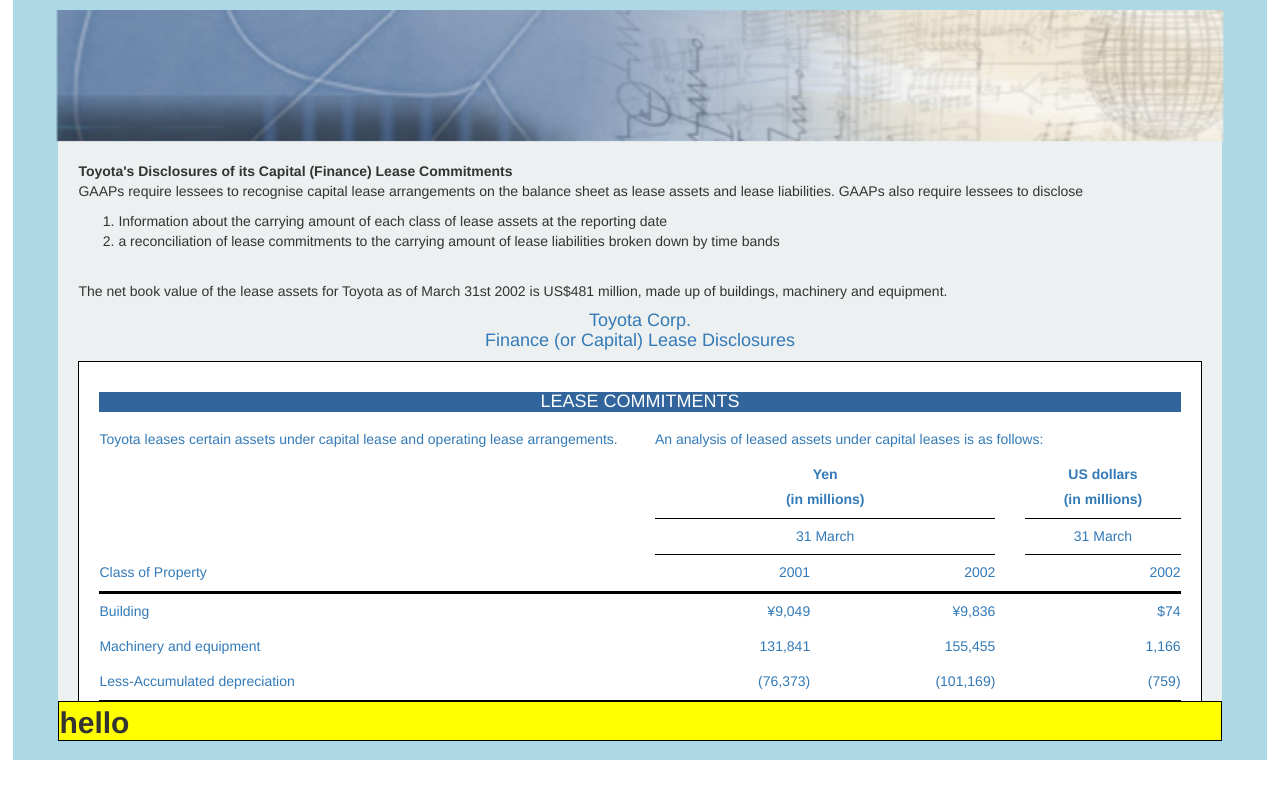
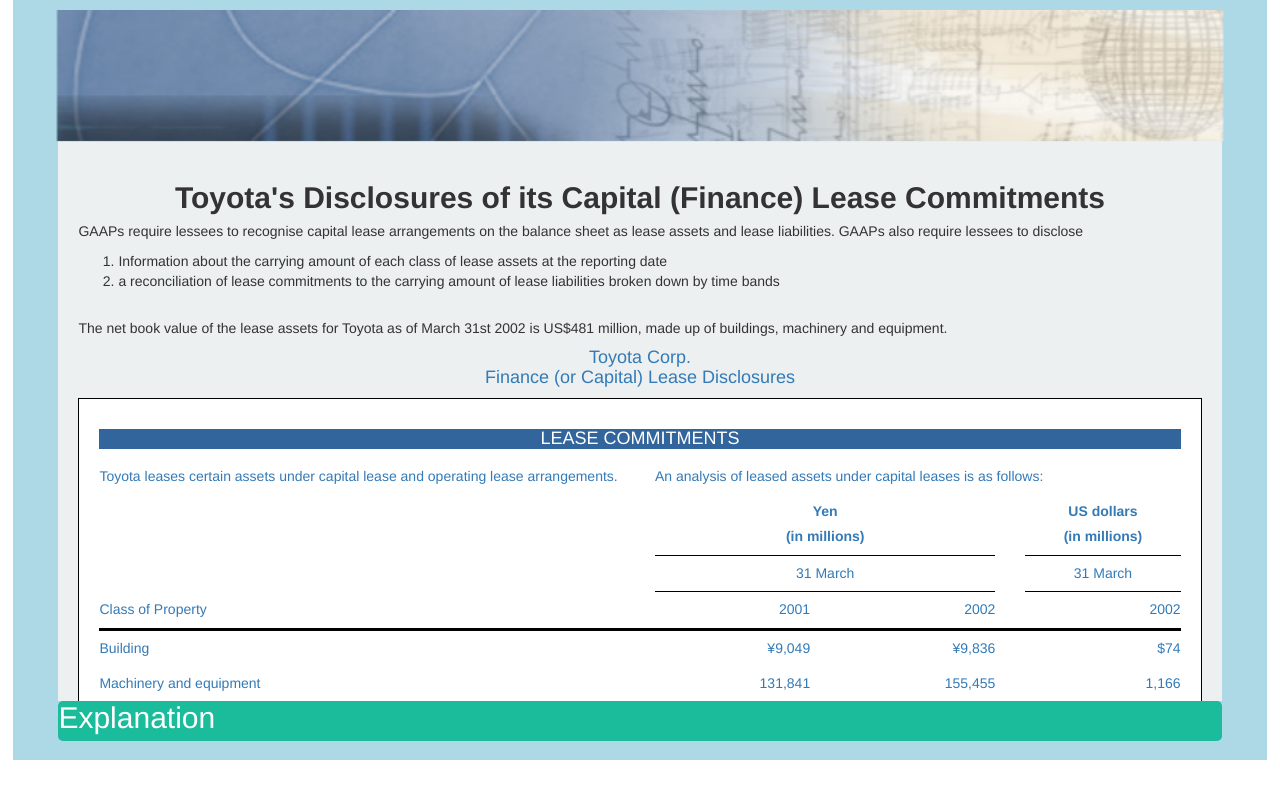
Before and after one commit to earthshakira/A3pixels-first-, a plain HTML site: page Page/index.html in a window 1280 px wide. Drawn offline with Linux system fonts and the light colour scheme.

Commit message:
second time

```diff
--- a/Page/dist/css/custom.css
+++ b/Page/dist/css/custom.css
@@ -17,12 +17,16 @@
 }
 .subhead{
   height:5vh;
-  border:1px solid black;
-  background-color: yellow;
+  background-color:#1ABC9C;
   position:relative;
   z-index:30;
+  cursor:pointer;
+  border-radius: 5px;
 }
 
+p{
+  margin-top:-3px;
+}
 .context{
   padding:20px;
   background-color: pink;
@@ -81,6 +85,7 @@
   position:relative;
   max-height: none;
   height:70vh;
+  background-color:rgba(236, 240, 241,1.0);
 }
 
 #explanation
@@ -92,20 +97,30 @@
   background-color:rgba(236, 240, 241,1.0);
 }
 
-@keyframes changewidth {
-  from {
-    text-shadow:50px 50px 50px 20px black;
-  }
-
-  to {
-    text-shadow:0px 0px 50px 20px black;
-  }
+.question-box{
+  margin:10px 40px;
 }
 
-.subhead-text{
-  font-weight: bold;
-  font-size:30px;
-  animation-duration: 0.5s;
-  animation-name: changewidth;
-  animation-iteration-count: infinite;
+.question-box > p{
+  font-size: 25px;
 }
+
+.question-answer
+{
+  height:80px;
+  margin:10px 40px;
+  background-color:#bdc3c7;
+  border-radius: 10px;
+}
+
+.tick-box{
+  height:60px;
+  width:60px;
+  border-radius:10px;
+  background-color: white;
+  margin-top: 10px;
+}
+
+.ans-txt{
+  font-size: 18px;
+}
--- /dev/null
+++ b/Page/dist/js/custom.js
@@ -0,0 +1,14 @@
+var click=false;
+$('.subhead').on('click',function(){
+  if(click){
+      $('#explanation').css('margin-top','-70vh');
+      $('#explanation').css('opacity','1');
+      $('.subhead-text').text('Explanation');
+  }
+  else{
+    $('#explanation').css('margin-top','-140vh');
+    $('#explanation').css('opacity','0');
+    $('.subhead-text').text('Question');
+  }
+    click=!click;
+});
--- a/Page/index.html
+++ b/Page/index.html
@@ -12,10 +12,44 @@
   <div class="row" style='position:relative;z-index:100;'>
       <img src='./img/header.png' style='width:93%;margin-left:3.5%' >
   </div>
-<div class='context' id='questions'></div>
+<div class='context' id='questions'>
+  <div class='question-box'>
+    <h2 class='bold' style='margin-top:40px;'>Question 1</h2>
+    <p>Compare the net book value of Toyota's capital lease assets with the present value of the net minimum lease payments of its capital leases. Both amounts appear on Toyota's balance sheet.Identify why these two values differ so considerably.</p>
+  </div>
+  <div class='question-answer row'>
+    <div class='col-xs-1'>
+      <div class='tick-box' id='1'>
+      </div>
+    </div>
+    <div class='col-xs-9'>
+      <p class='ans-txt'>The balance of the lease asset and that of lease liability do not match because lease
+assets are depreciated at a rate that is different from the reduction rate of lease liabilities.
+</p>
+    </div>
+  </div>
+  <div class='question-answer row'>
+    <div class='col-xs-1'>
+      <div class='tick-box' id='2'>
+      </div>
+    </div>
+    <div class='col-xs-9'>
+      <p class='ans-txt'>The balance of the lease asset and that of lease liability do not match because lease commitments liabilities are broken down by time bands.</p>
+    </div>
+  </div>
+  <div class='question-answer row'>
+    <div class='col-xs-1'>
+      <div class='tick-box' id='3'>
+      </div>
+    </div>
+    <div class='col-xs-9'>
+      <p class='ans-txt'>The balance of the lease asset and that of lease liability do not match because the undiscounted minimum lease payment balances are estimated values.</p>
+    </div>
+  </div>
+</div>
 <div class='context' id='explanation'>
-  <p><span class='bold'>Toyota's Disclosures of its Capital (Finance) Lease Commitments</span><br>
-  GAAPs require lessees to recognise capital lease arrangements on the balance sheet as lease assets and lease liabilities. GAAPs also require lessees to disclose</p>
+  <h2 class='bold center'>Toyota's Disclosures of its Capital (Finance) Lease Commitments</h2>
+  <p>GAAPs require lessees to recognise capital lease arrangements on the balance sheet as lease assets and lease liabilities. GAAPs also require lessees to disclose</p>
   <ol>
     <li>
       Information about the carrying amount of each class of lease assets at the reporting date
@@ -220,26 +254,16 @@
 <p>To test your understanding of capital lease arrangements, click the Question button.</p>
 </div>
 <div class='subhead'>
-  <p class='subhead-text'>hello</p>
+  <h2 class='subhead-text' style='color:white;margin-top:0px;'>Explanation</h2>
 </div>
 </div>
 </div>
 <script>document.write('<script src="http://' + (location.host || 'localhost').split(':')[0] + ':35729/livereload.js?snipver=1"></' + 'script>')</script>
 <script src="./dist/js/jquery-2.1.4.min.js"></script>
 <script src="./dist/js/bootstrap.min.js"></script>
+<script src="./dist/js/custom.js"></script>
 <script>
-var click=false;
-$('.subhead').on('click',function(){
-  if(click){
-      $('#explanation').css('margin-top','-70vh');
-      $('#explanation').css('opacity','1');
-  }
-  else{
-    $('#explanation').css('margin-top','-140vh');
-    $('#explanation').css('opacity','0');
-  }
-    click=!click;
-});
+
 </script>
 </body>
 </html>
```
